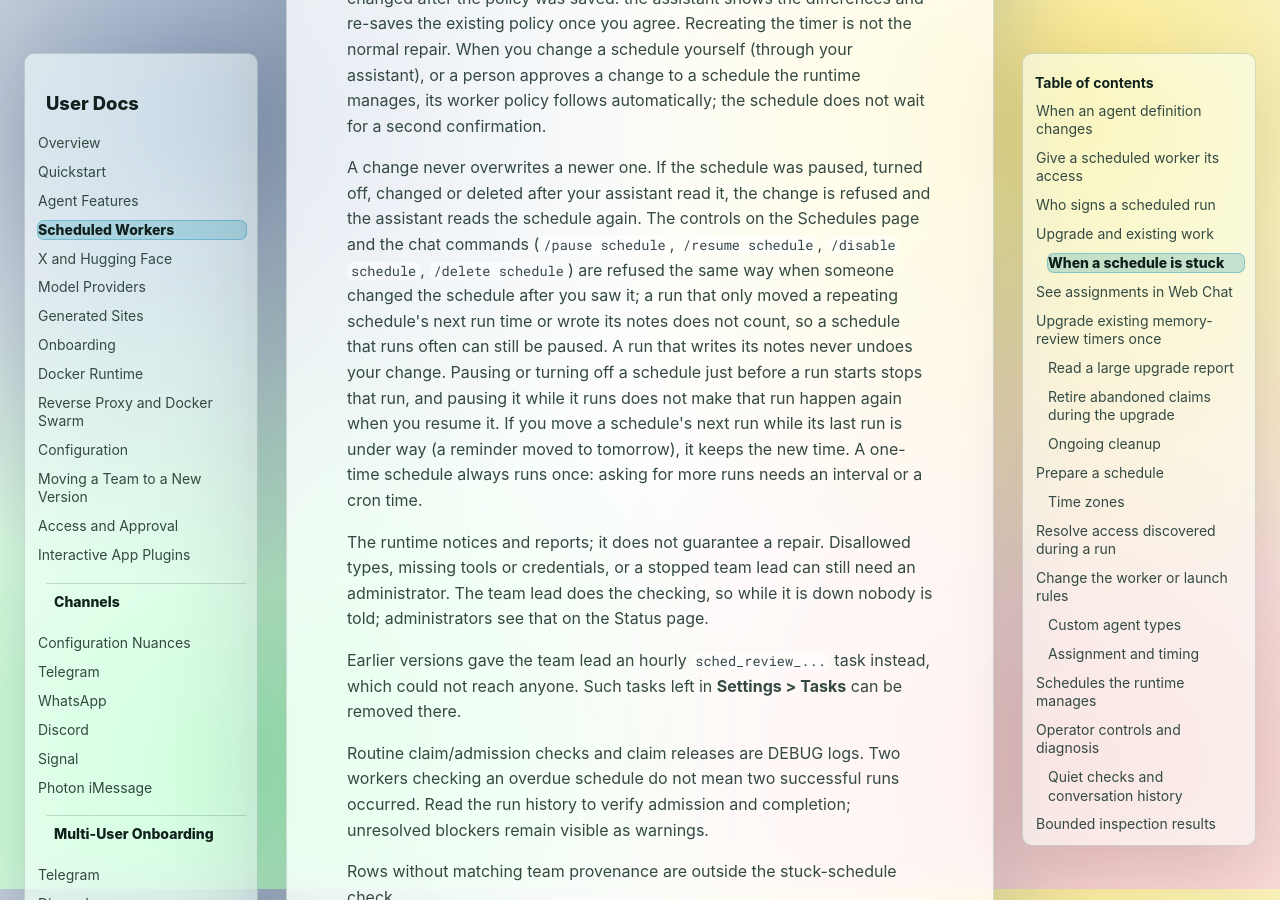
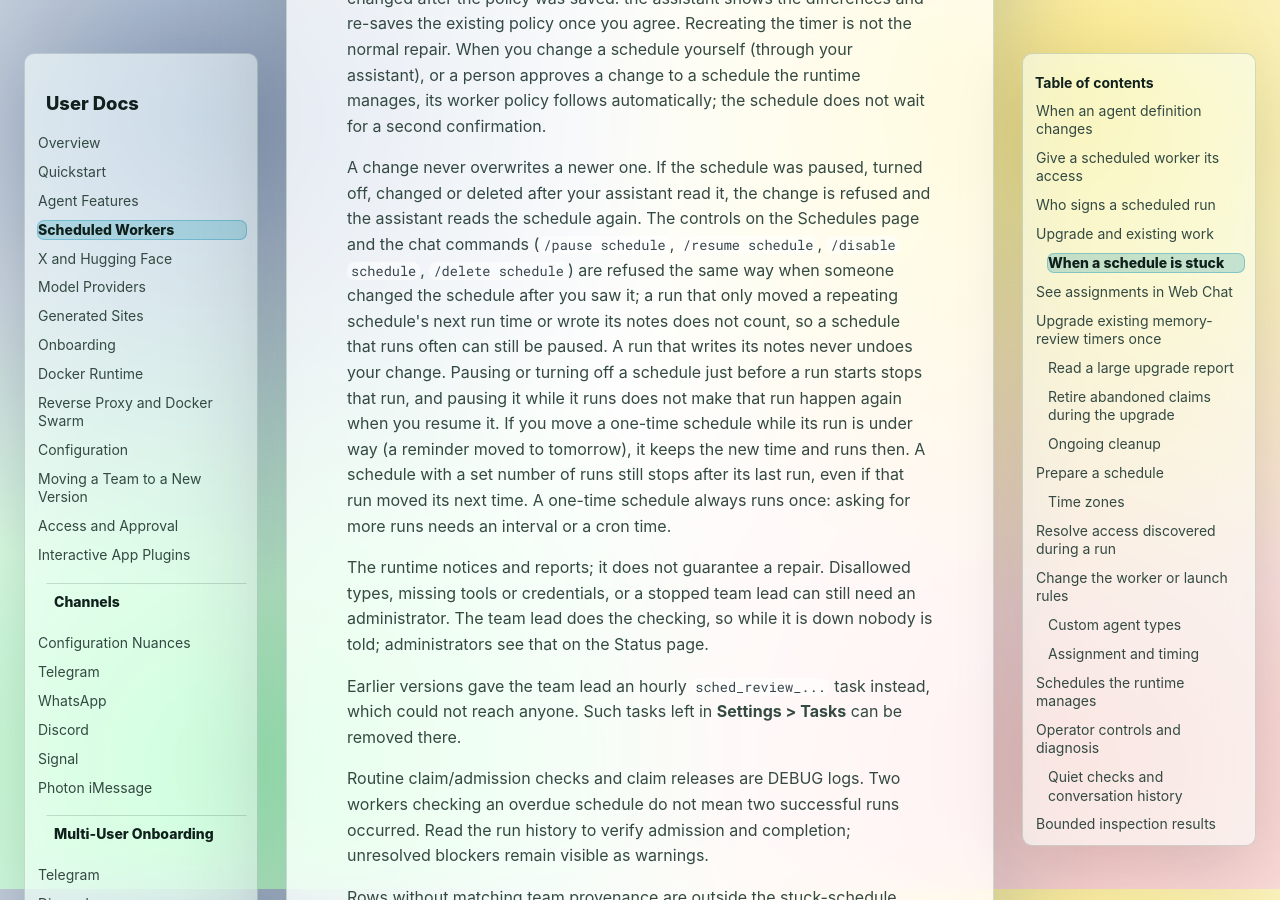
Before and after one commit to enzimo/universal-agents, an MkDocs documentation site: the page built from user_docs_source/scheduled-workers.md, in a window 1280 px wide and 900 px high, scrolled down 5411 px. Built offline with MkDocs 1.6.1 and Material for MkDocs 9.7.7, drawn with Linux system fonts in a browser that asks for light colours.

Commit message:
Finish counted series that re-time their own runs
A schedule re-timed during what would have been its last run was kept with
one run left. A counted series whose runs move their own next run time
(for example with update_scheduled_job(next_fire_at=...)) therefore never
finished: every run returned due_changed and the count stayed at 1.

Only a one-time schedule (no interval and no cron) now keeps its run at the
new time, as for a reminder moved to tomorrow. A counted repeating series
counts its last run and finishes even when re-timed during it. A regression
test re-times a two-run series in every run and checks that it finishes
after its count; the one-time reminder test stays.

Co-Authored-By: Claude Opus 5.5 <noreply@anthropic.com>

```diff
--- a/user_docs_source/scheduled-workers.md
+++ b/user_docs_source/scheduled-workers.md
@@ -211,9 +211,11 @@ wrote its notes does not count, so a schedule that runs often can still be
 paused. A run that writes its notes never undoes your change. Pausing or
 turning off a schedule just before a run starts stops that run, and pausing it
 while it runs does not make that run happen again when you resume it. If you
-move a schedule's next run while its last run is under way (a reminder moved to
-tomorrow), it keeps the new time. A one-time schedule always runs once: asking
-for more runs needs an interval or a cron time.
+move a one-time schedule while its run is under way (a reminder moved to
+tomorrow), it keeps the new time and runs then. A schedule with a set number of
+runs still stops after its last run, even if that run moved its next time. A
+one-time schedule always runs once: asking for more runs needs an interval or a
+cron time.
 
 The runtime notices and reports; it does not guarantee a repair. Disallowed
 types, missing tools or credentials, or a stopped team lead can still need an
```
Also changed, not shown: README_ARCHITECTURE.md (+3 -2 lines), 2 other files.
